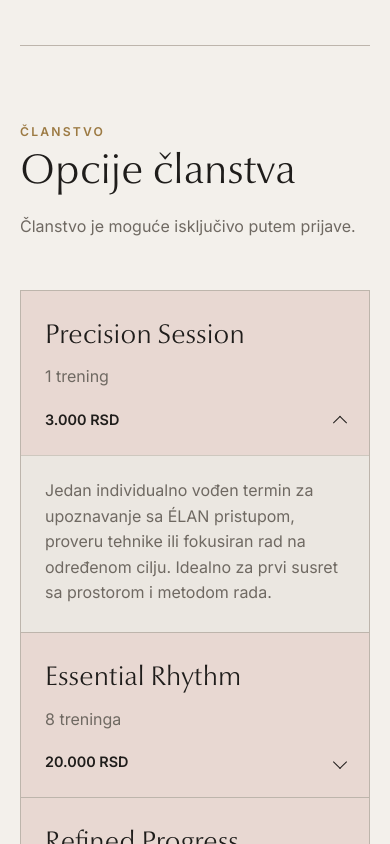
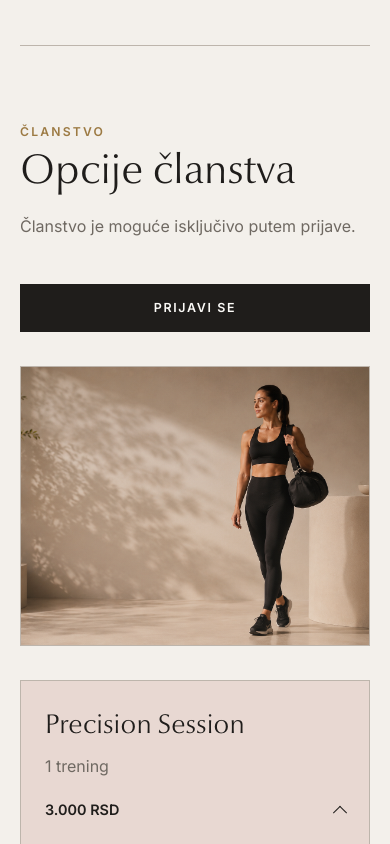
Before and after one commit to Stefan4012IT/elan, a Next.js app: page / in a window 390 px wide. Shown: the part 2900-3744 px from the top of the page. Built offline with nearby package versions, Linux system fonts and the light colour scheme.

Commit message:
Add membership CTA image

```diff
--- a/app/globals.scss
+++ b/app/globals.scss
@@ -290,9 +290,24 @@ h3 {
   border-top: 1px solid var(--border);
 }
 
-.membership__intro p:not(.section-kicker) {
-  margin-top: 20px;
-  color: var(--muted);
+.membership__intro {
+  p:not(.section-kicker) {
+    margin-top: 20px;
+    color: var(--muted);
+  }
+
+  .button {
+    margin-top: 28px;
+  }
+}
+
+.membership__image {
+  min-height: 280px;
+  margin-top: clamp(34px, 6vw, 64px);
+  border: 1px solid var(--border);
+  background:
+    linear-gradient(rgba(31, 29, 27, 0.08), rgba(243, 240, 235, 0.08)),
+    var(--membership-image, url('/images/membership_img.png')) center / cover;
 }
 
 .membership-list {
--- a/app/page.js
+++ b/app/page.js
@@ -104,6 +104,7 @@ const content = {
       name: 'Ime',
       email: 'Email',
       focus: 'Trening fokus',
+      cta: 'Prijavi se',
       submit: 'Zatraži informacije o članstvu',
     },
   },
@@ -208,6 +209,7 @@ const content = {
       name: 'Name',
       email: 'Email',
       focus: 'Training focus',
+      cta: 'Apply',
       submit: 'Request Membership Information',
     },
   },
@@ -220,9 +222,16 @@ export default function Home() {
   const assetBasePath = process.env.NEXT_PUBLIC_BASE_PATH || '';
   const visualImage = `url('${assetBasePath}/elan-visual-reference.jpg')`;
   const heroImage = `url('${assetBasePath}/images/hero_elan_img.png')`;
+  const membershipImage = `url('${assetBasePath}/images/membership_img.png')`;
 
   return (
-    <main style={{ '--elan-image': visualImage, '--hero-image': heroImage }}>
+    <main
+      style={{
+        '--elan-image': visualImage,
+        '--hero-image': heroImage,
+        '--membership-image': membershipImage,
+      }}
+    >
       <header className="site-header" aria-label={copy.nav.label}>
         <a className="brand-mark" href="#top" aria-label="ÉLAN home">
           ÉLAN
@@ -296,6 +305,10 @@ export default function Home() {
           <p className="section-kicker">{copy.membership.kicker}</p>
           <h2>{copy.membership.title}</h2>
           <p>{copy.membership.note}</p>
+          <a className="button button--dark" href="#apply">
+            {copy.application.cta}
+          </a>
+          <div className="membership__image" aria-hidden="true" />
         </div>
         <div className="membership-list">
           {copy.membership.items.map((item, index) => {
```
Also changed, not shown: public/images/membership_img.png (added).
